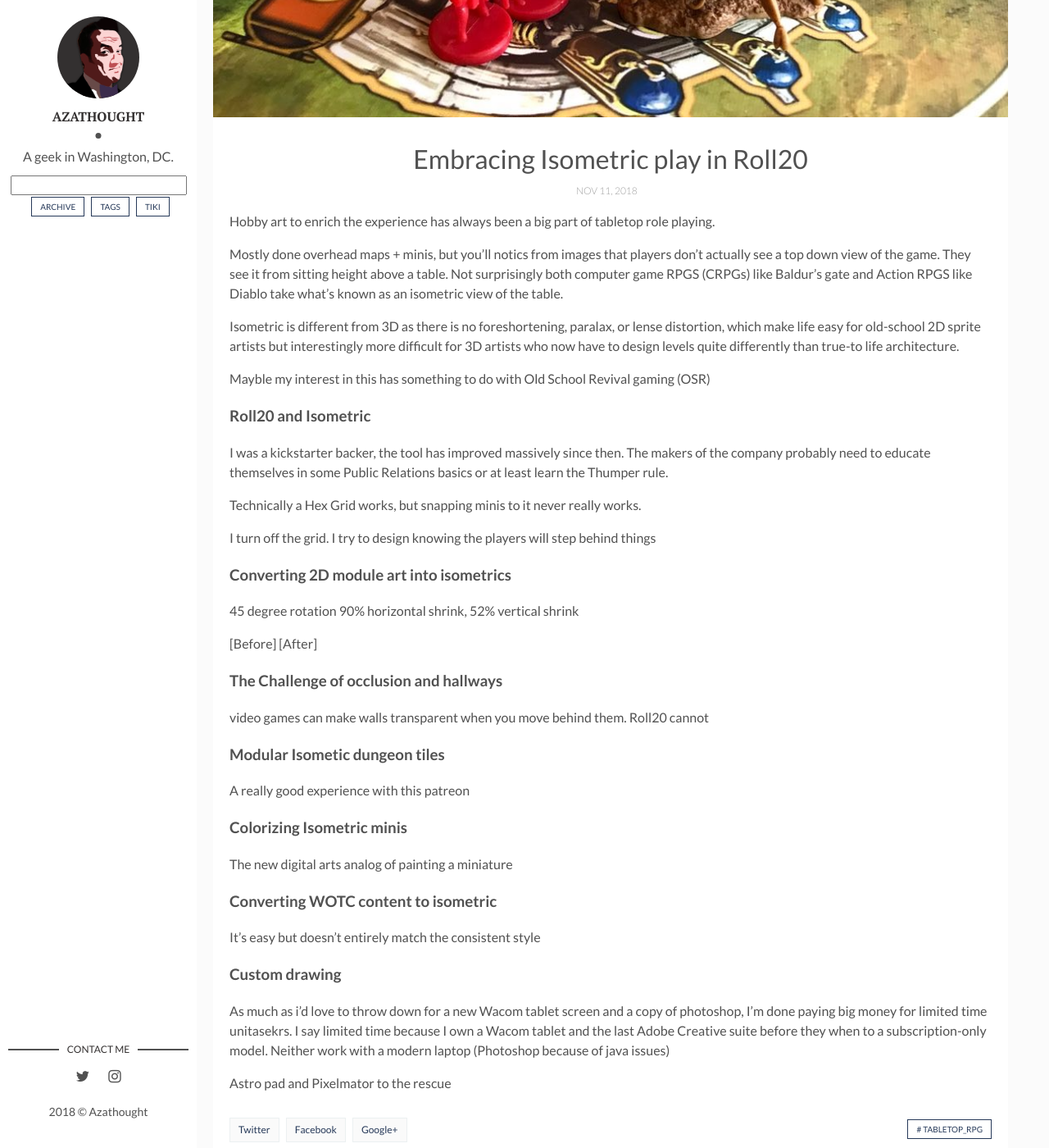
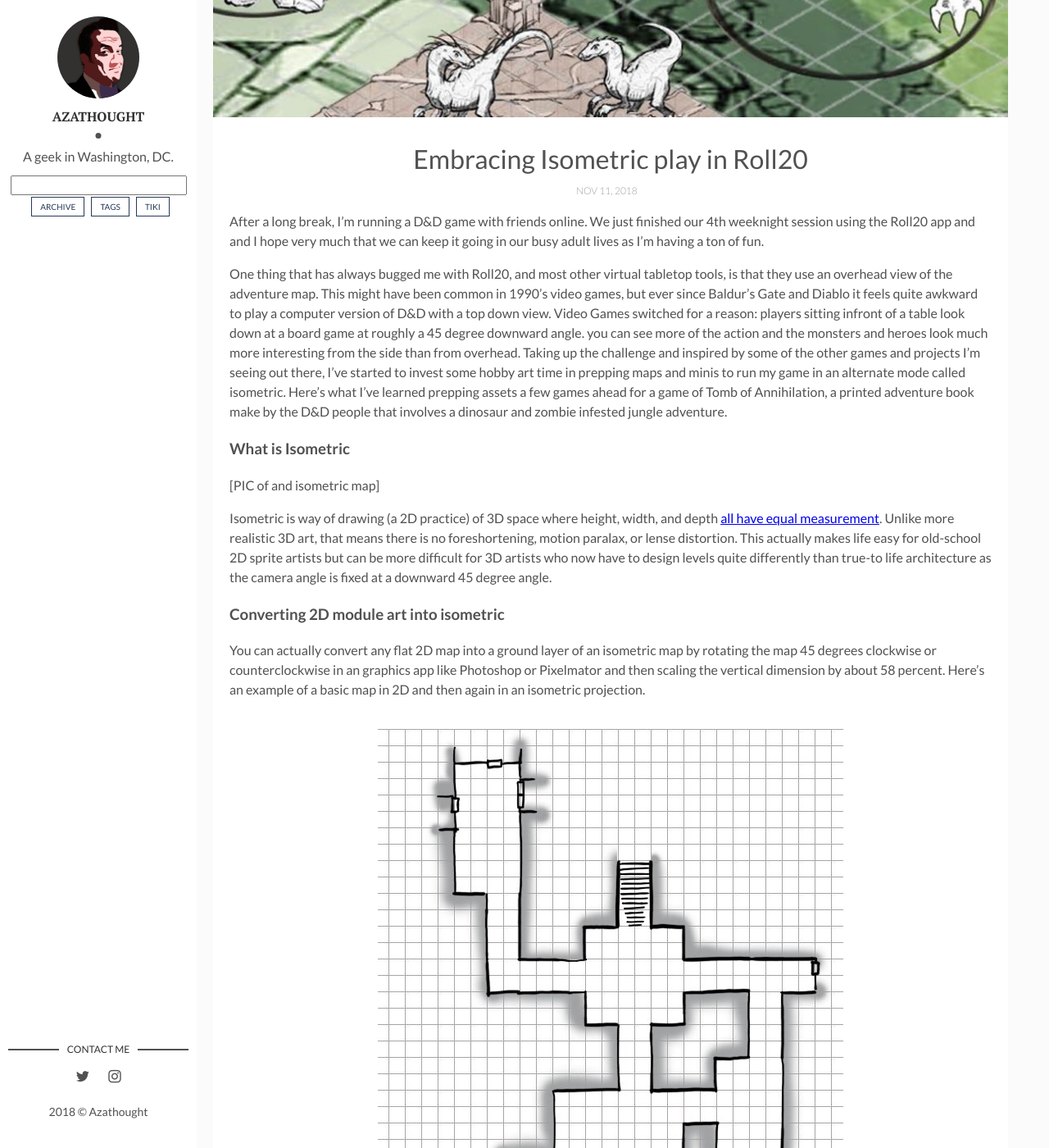
Before and after one commit to azathought/azathought.github.io, a Jekyll site: the page built from _posts/2018-11-11-embracing-isometric-roll20.md, in a window 1280 px wide and 1400 px high, scrolled down 332 px. Shown: the whole window at 82% size. Built offline with Jekyll 4.4.1, drawn with Linux system fonts in a browser that asks for light colours; comment, search, counter and statistics services are not loaded; some of the changed text lies outside the part shown.

Commit message:
working on it

```diff
--- a/_posts/2018-11-11-embracing-isometric-roll20.md
+++ b/_posts/2018-11-11-embracing-isometric-roll20.md
@@ -3,53 +3,62 @@
 title: Embracing Isometric play in Roll20
 date: 2018-11-11 00:00:00 -0500
 description: Second anual board game round up
-img: posts/2018-10-29-board3.jpg
+img: posts/2018-11-11-iso1.jpg
 tags: [tabletop_rpg]
 published: true
 comments: true
 ---
 
-Hobby art to enrich the experience has always been a big part of tabletop role playing.
+After a long break, I'm running a D&D game with friends online.  We just finished our 4th weeknight session using the Roll20 app and and I hope very much that we can keep it going in our busy adult lives as I'm having a ton of fun.
 
-Mostly done overhead maps + minis, but you'll notics from images that players don't actually see a top down view of the game.  They see it from sitting height above a table.  Not surprisingly both computer game RPGS (CRPGs) like Baldur's gate and Action RPGS like Diablo take what's known as an isometric view of the table.
+One thing that has always bugged me with Roll20, and most other virtual tabletop tools, is that they use an overhead view of the adventure map. This might have been common in 1990's video games, but ever since Baldur's Gate and Diablo it feels quite awkward to play a computer version of D&D with a top down view. Video Games switched for a reason:  players sitting infront of a table look down at a board game at roughly a 45 degree downward angle. you can see more of the action and the monsters and heroes look much more interesting from the side than from overhead.  Taking up the challenge and inspired by some of the other games and projects I'm seeing out there, I've started to invest some hobby art time in prepping maps and minis to run my game in an alternate mode called isometric.  Here's what I've learned prepping assets a few games ahead for a game of Tomb of Annihilation, a printed adventure book make by the D&D people that involves a dinosaur and zombie infested jungle adventure.
 
-Isometric is different from 3D as there is no foreshortening, paralax, or lense distortion, which make life easy for old-school 2D sprite artists but interestingly more difficult for 3D artists who now have to design levels quite differently than true-to life architecture.
+### What is Isometric
 
-Mayble my interest in this has something to do with Old School Revival gaming (OSR)
+[PIC of and isometric map]
 
-### Roll20 and Isometric
+Isometric is way of drawing (a 2D practice) of 3D space where height, width, and depth [all have equal measurement](https://en.wikipedia.org/wiki/Isometric). Unlike more realistic 3D art, that means there is no foreshortening, motion paralax, or lense distortion.  This actually makes life easy for old-school 2D sprite artists but can be more difficult for 3D artists who now have to design levels quite differently than true-to life architecture as the camera angle is fixed at a downward 45 degree angle.
 
-I was a kickstarter backer, the tool has improved massively since then.  The makers of the company probably need to educate themselves in some Public Relations basics or at least learn the Thumper rule.
+### Converting 2D module art into isometric
 
-Technically a Hex Grid works, but snapping minis to it never really works.
+You can actually convert any flat 2D map into a ground layer of an isometric map by rotating the map 45 degrees clockwise or counterclockwise in an graphics app like Photoshop or Pixelmator and then scaling the vertical dimension by about 58 percent.  Here's an example of a basic map in 2D and then again in an isometric projection.
 
-I turn off the grid.  I try to design knowing the players will step behind things
+{% include image.html url="posts/2018-11-11-iso2.jpg" description="A basic 2D map" caption="A basic 2D map" %}
 
-### Converting 2D module art into isometrics
 
-45 degree rotation
-90% horizontal shrink, 52% vertical shrink
+{% include image.html url="posts/2018-11-11-iso3.jpg" description="The same map rotated 45 degrees and squashed to 58%" caption="The same map rotated 45 degrees and squashed to 58%" %}
 
-[Before] [After]
+With a bit of hand drawn work using a stylus or various tools on an iPad, you can add some elements on the height axis to add some depth and points of interest for the players.
 
-### The Challenge of occlusion and hallways
+{% include image.html url="posts/2018-11-11-iso4.jpg" description="Some pretty added" caption="Some pretty added" %}
 
-video games can make walls transparent when you move behind them.  Roll20 cannot
+I remember to work in layers in my digital editor so that I can later go back and mess with transparency.  If you can, it's always good to be able to see the grid for floor squares where the players may stand.
 
-### Modular Isometic dungeon tiles
+{% include image.html url="posts/2018-11-11-iso5.jpg" description="Playing with opacity" caption="Playing with opacity" %}
+
+### Converting Prebought Module Art to Isometric
+
+I've bought the digital copy of the module maps for the Tomb of Annihilation setting.  You get faily good results with just the rotation trick
+
+[Example of a ToA 2D map]
+
+[Same map rotated into iso]
+
+https://2minutetabletop.com/rocky-descent-rpg-battle-map/
+
+### Modular isometic dungeon tiles
 
 A really good experience with this patreon
 
-### Colorizing Isometric minis
+### Sourcing minis in a consistent style
 
-The new digital arts analog of painting a miniature
 
-### Converting WOTC content to isometric
+### Drawing and coloring minis
 
-It's easy but doesn't entirely match the consistent style
-
-### Custom drawing
 
 As much as i'd love to throw down for a new Wacom tablet screen and a copy of photoshop, I'm done paying big money for limited time unitasekrs.  I say limited time because I own a Wacom tablet and the last Adobe Creative suite before they when to a subscription-only model.  Neither work with a modern laptop (Photoshop because of java issues)
 
 Astro pad and Pixelmator to the rescue
+
+[Custom Pterafolk]
+[Custom T-Rex]
```
Also changed, not shown: assets/img/posts/2018-11-11-iso1.jpg (added), assets/img/posts/2018-11-11-iso2.jpg (added), assets/img/posts/2018-11-11-iso3.jpg (added), assets/img/posts/2018-11-11-iso4.jpg (added), assets/img/posts/2018-11-11-iso5.jpg (added).
